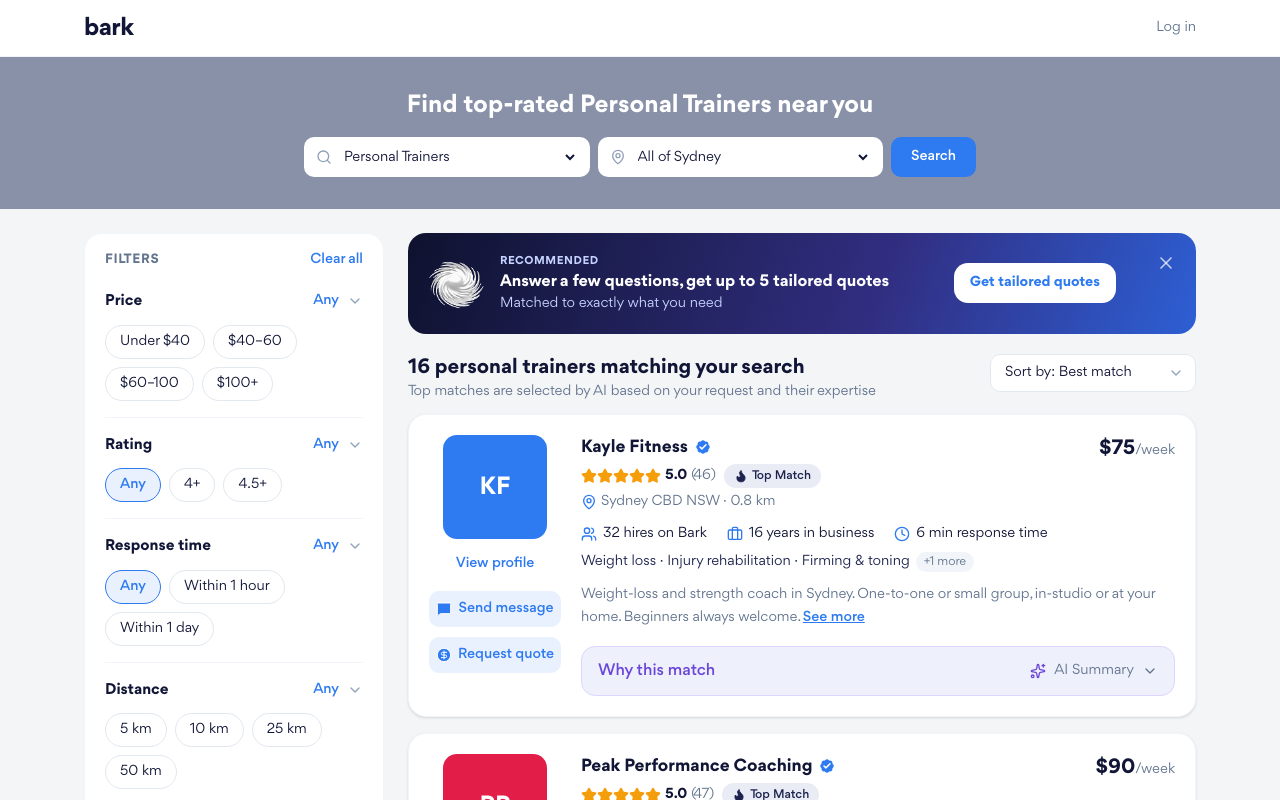
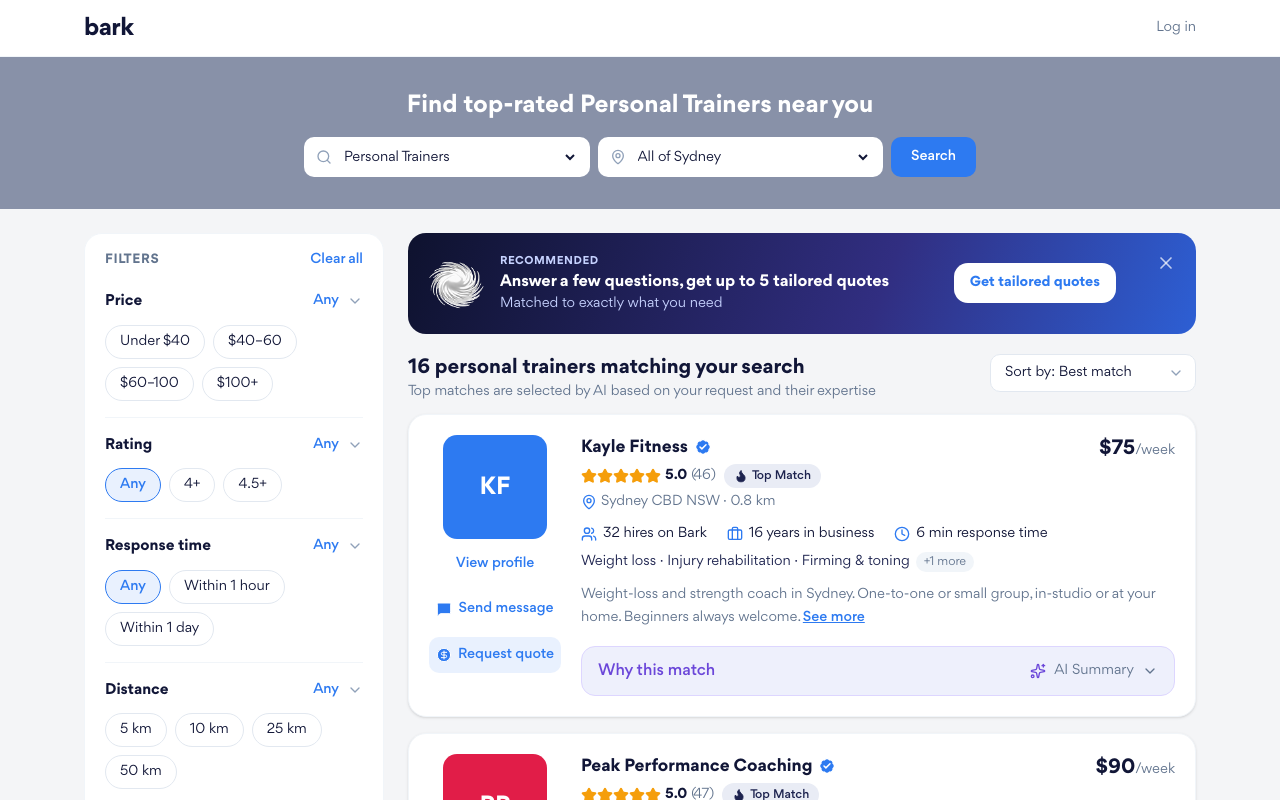
Before and after one commit to rodmartinezmedina/bark-prototype, a Next.js app: page / in a window 1280 px wide. Shown: the top 800 px of the page. Built offline with nearby package versions, Linux system fonts and the light colour scheme.

Commit message:
Match Figma CTA styling: Send message text-only, bg only on Request quote
Co-Authored-By: Claude Opus 4.8 <noreply@anthropic.com>

```diff
--- a/src/components/pro-card.tsx
+++ b/src/components/pro-card.tsx
@@ -30,7 +30,8 @@ export function ProCard({ pro }: { pro: Pro }) {
     <button className="text-[#2d7af1] text-sm font-medium">View profile</button>
   );
   const sendMessage = (
-    <button className="w-full bg-[#2d7af1]/10 text-[#2d7af1] text-sm font-medium rounded-lg py-2 flex items-center justify-center gap-1.5">
+    // per Figma: text-only button, no background fill (only Request quote gets the light bg)
+    <button className="w-full text-[#2d7af1] text-sm font-medium rounded-lg py-2 flex items-center justify-center gap-1.5">
       <MessageSquare className="h-4 w-4" fill="currentColor" stroke="white" strokeWidth={1.5} /> Send message
     </button>
   );
```
